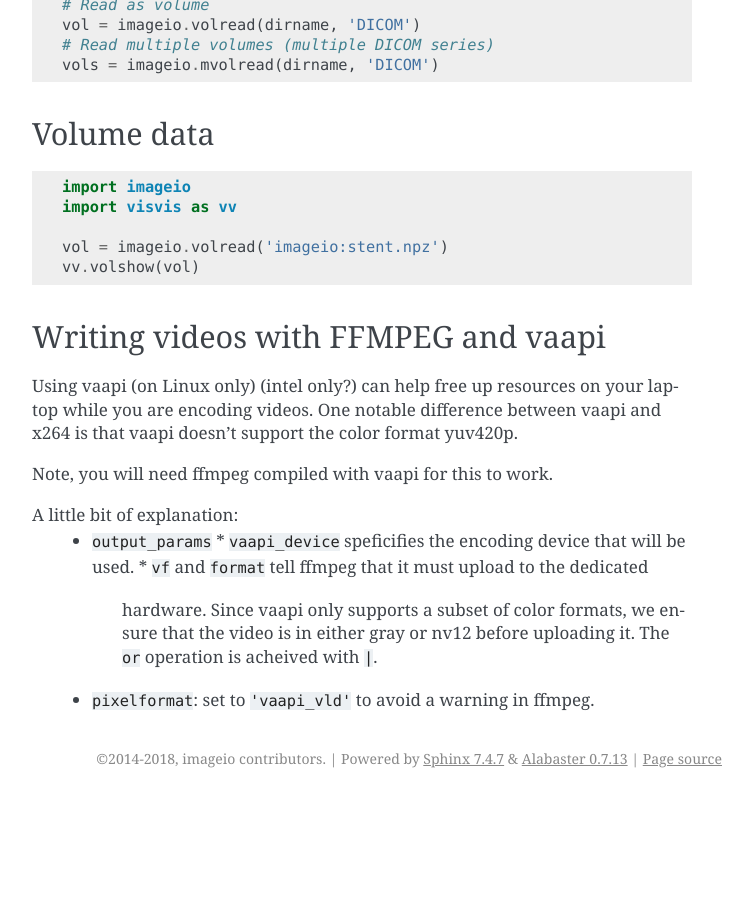
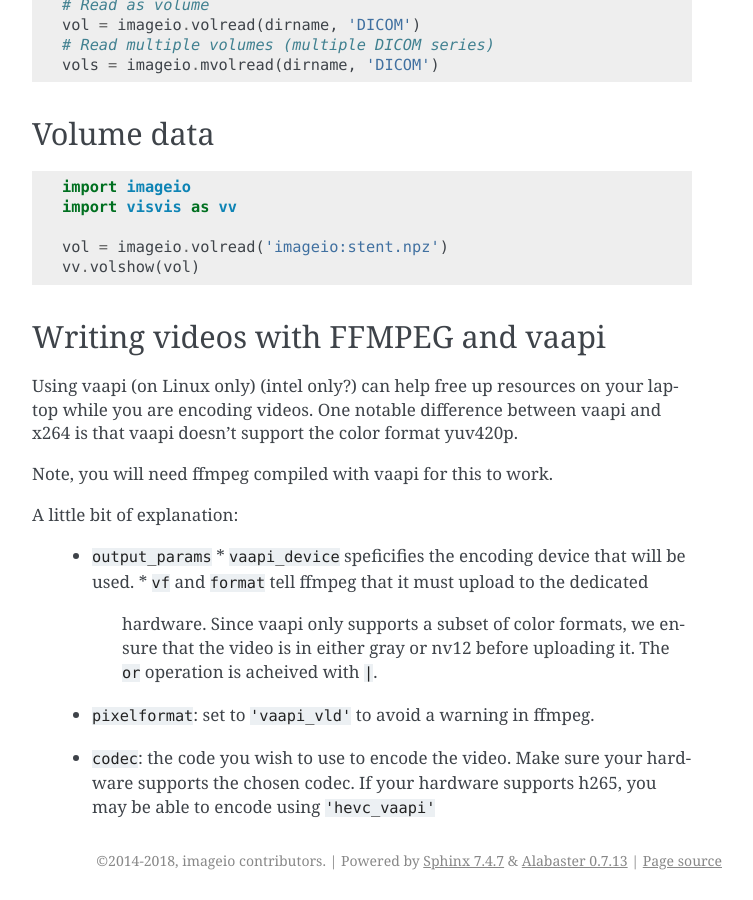
Before and after one commit to imageio/imageio, a Sphinx documentation site: the page built from docs/examples.rst, in a window 1280 px wide and 900 px high, scrolled down 2232 px. Shown: the whole window, without its empty margins (388-1141 px from the left). Built offline with Sphinx 7.4.7, drawn with Linux system fonts in a browser that asks for light colours; pages that are not in the unit, such as notebooks, are missing from menus; before the commit the page ends 3030 px from its top, so only the background shows below that.

Commit message:
Add a note that vaapi can encode in h265

```diff
--- a/docs/examples.rst
+++ b/docs/examples.rst
@@ -165,6 +165,7 @@ Note, you will need ffmpeg compiled with vaapi for this to work.
     w.close()
 
 A little bit of explanation:
+
   * ``output_params``
     * ``vaapi_device`` speficifies the encoding device that will be used.
     * ``vf`` and ``format`` tell ffmpeg that it must upload to the dedicated
@@ -172,3 +173,6 @@ A little bit of explanation:
       that the video is in either gray or nv12 before uploading it. The ``or``
       operation is acheived with ``|``.
   * ``pixelformat``: set to ``'vaapi_vld'`` to avoid a warning in ffmpeg.
+  * ``codec``: the code you wish to use to encode the video. Make sure your
+    hardware supports the chosen codec. If your hardware supports h265, you
+    may be able to encode using ``'hevc_vaapi'``
```
